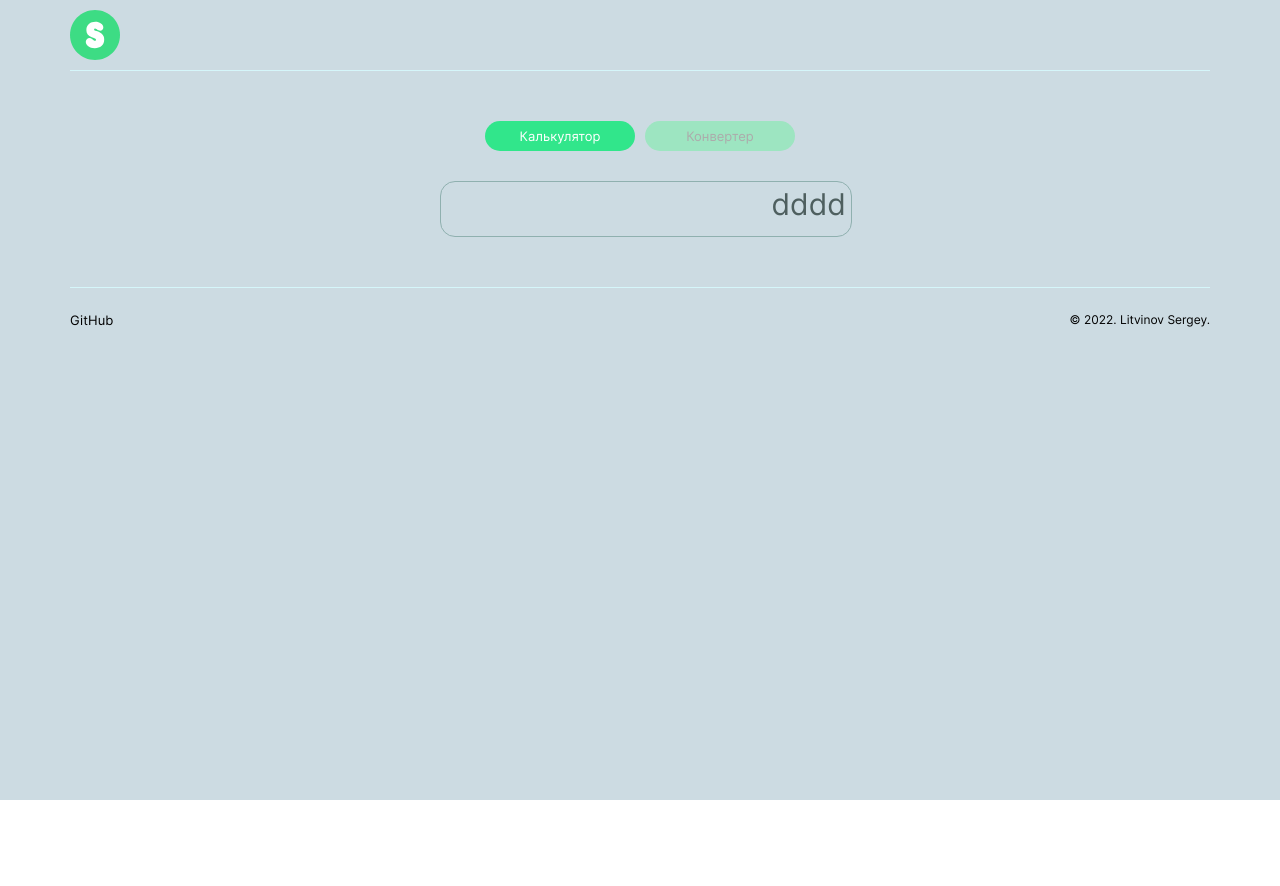
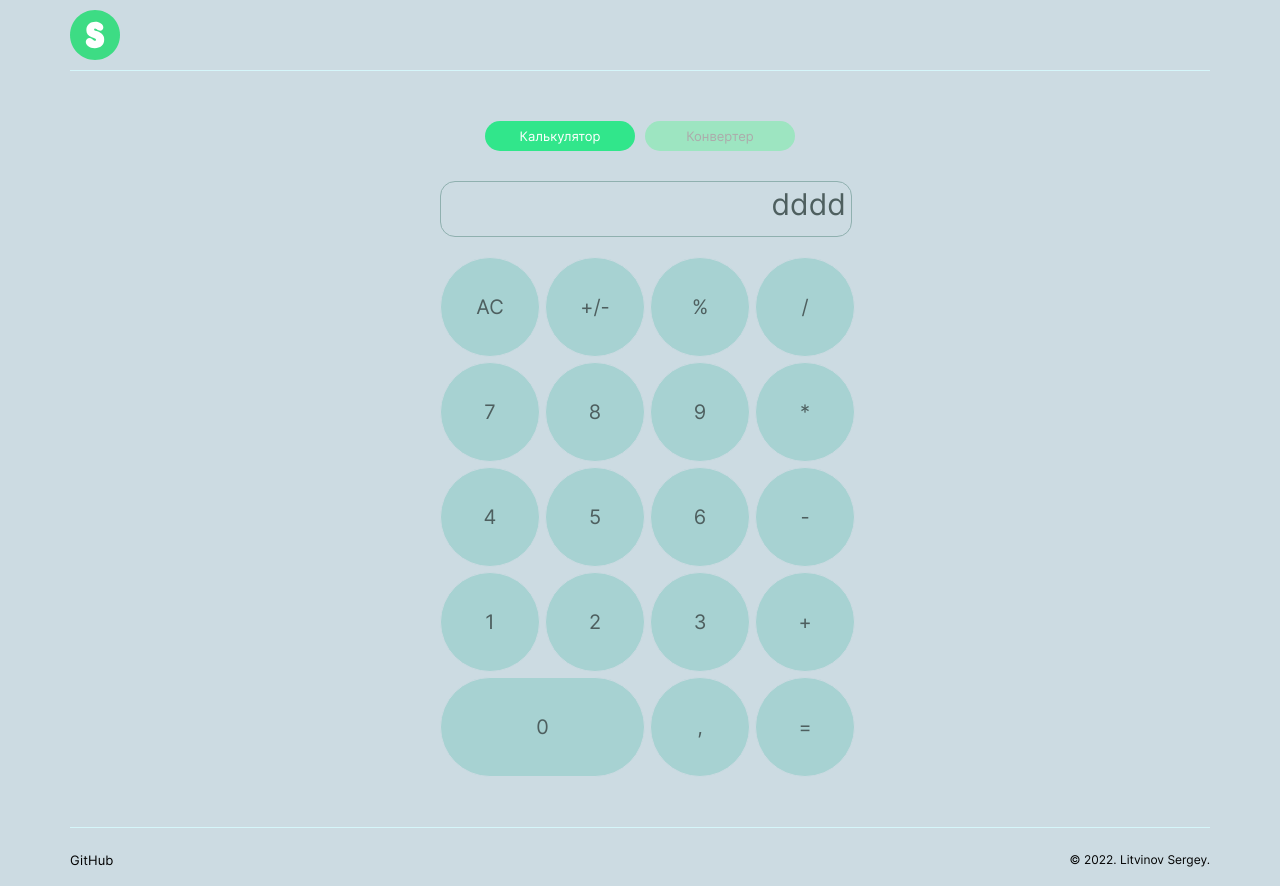
Before and after one commit to litvinovsl/trial-and-error-ts, a React (Create React App) app: page /calculator in a window 1280 px wide. Before the commit the page ends 800 px from the top, so only its background shows below. Built offline with nearby package versions, Linux system fonts and the light colour scheme.

Commit message:
create style symbol panel Components

```diff
--- a/src/Components/CALCULATOR/AppCalculator/AppCalculator.tsx
+++ b/src/Components/CALCULATOR/AppCalculator/AppCalculator.tsx
@@ -2,6 +2,7 @@ import { useState, FC } from "react";
 import { Route, Switch } from 'react-router-dom';
 import Navigation from '../Navigation/Navigation';
 import Result from "../Result/Result";
+import SymbolsInput from "../SymbolsInput/SymbolsInput";
 // import Calculator from "../Calculator/Calculator";
 import './AppCalculator.css';
 
@@ -39,6 +40,7 @@ function AppCalculator(){
         isCalculation={isCalculation}
         isConverter={isConverter} />
         <Result />
+        <SymbolsInput />
       <Switch>
 
         {/* <Calculator /> */}
--- a/src/Components/CALCULATOR/SymbolsInput/SymbolsInput.css
+++ b/src/Components/CALCULATOR/SymbolsInput/SymbolsInput.css
@@ -0,0 +1,31 @@
+.container{
+    display: grid;
+    margin-top: 20px;
+    grid-template-columns: repeat(4, 100px);
+    grid-template-rows: repeat(5, 100px);
+    grid-gap: 5px;
+
+
+}
+.conteiner__symbol{
+    display: flex;
+    border: 1px solid #ccdbe2;
+    background-color: rgb(167, 210, 210);
+    border-radius: 50%;
+    align-items: center;
+    justify-content: center;
+    cursor: pointer;
+    font-size: 20px;
+    color: rgb(78, 95, 95);
+
+}
+
+.conteiner__symbol:hover {
+    box-shadow: 0 1px 0 0 white;
+    opacity: .8;
+}
+
+.conteiner__symbol_0{
+    border-radius: 140px;
+    grid-column: 1/3;
+}
--- a/src/Components/CALCULATOR/SymbolsInput/SymbolsInput.js
+++ b/src/Components/CALCULATOR/SymbolsInput/SymbolsInput.js
@@ -0,0 +1,31 @@
+import './SymbolsInput.css';
+
+function SymbolsInput(){
+  return (
+    <div className='container'>
+        <div className='conteiner__symbol'>AC</div>
+        <div className='conteiner__symbol'>+/-</div>
+        <div className='conteiner__symbol'>%</div>
+        <div className='conteiner__symbol'>/</div>
+        <div className='conteiner__symbol'>7</div>
+        <div className='conteiner__symbol'>8</div>
+        <div className='conteiner__symbol'>9</div>
+        <div className='conteiner__symbol'>*</div>
+        <div className='conteiner__symbol'>4</div>
+        <div className='conteiner__symbol'>5</div>
+        <div className='conteiner__symbol'>6</div>
+        <div className='conteiner__symbol'>-</div>
+        <div className='conteiner__symbol'>1</div>
+        <div className='conteiner__symbol'>2</div>
+        <div className='conteiner__symbol'>3</div>
+        <div className='conteiner__symbol'>+</div>
+        <div className='conteiner__symbol conteiner__symbol_0'>0</div>
+        <div className='conteiner__symbol'>,</div>
+        <div className='conteiner__symbol'>=</div>
+    </div>
+  );
+}
+
+
+
+export default SymbolsInput;
```
